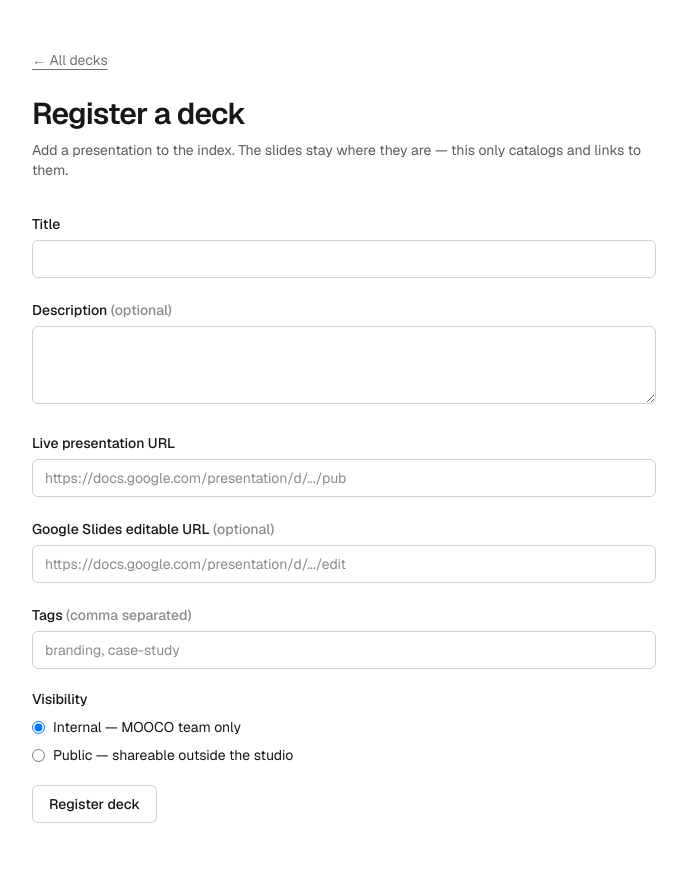
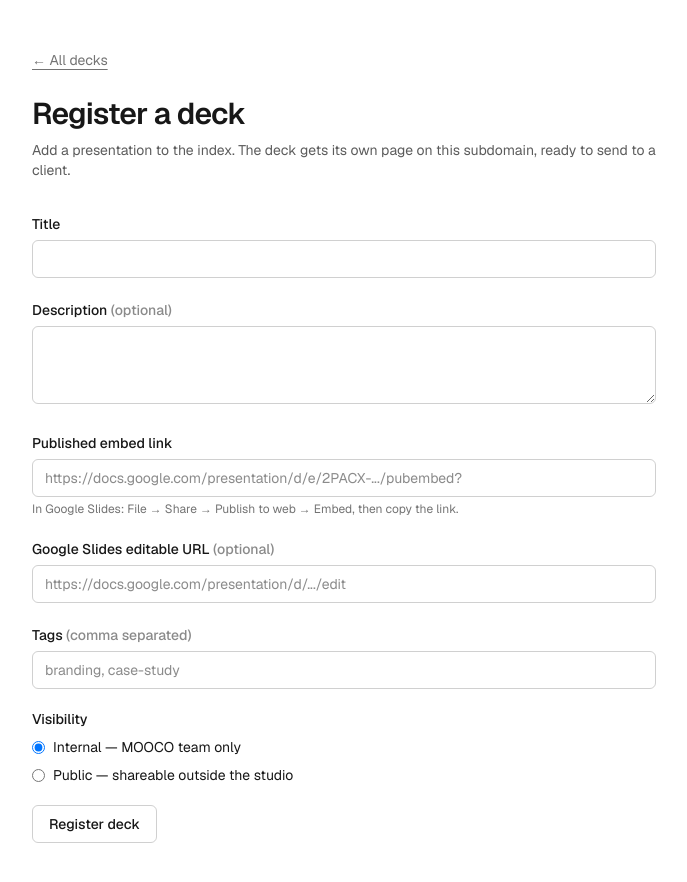
Before and after one commit to mooco-studio-org/mooco-deck-manager, a Next.js app: page /new in a window 1280 px wide. Shown: the top 882 px of the page, without its empty margins (296-983 px from the left). Built offline with nearby package versions, Linux system fonts and the light colour scheme.

Commit message:
feat: serve each deck as a full-screen wrapper on its own URL

```diff
--- /dev/null
+++ b/app/[slug]/layout.tsx
@@ -0,0 +1,11 @@
+// The deck wrapper is what gets sent to clients: a bare full-bleed frame on the same
+// dark ground the presentations themselves use, with no index chrome around it. The
+// colours are pinned rather than inherited because the viewer's browser may be in light
+// mode, and the index palette would render dark text on this dark background.
+export default function PresentationLayout({ children }: LayoutProps<"/[slug]">) {
+  return (
+    <div className="fixed inset-0 overflow-hidden bg-[#1c1c1c] text-[#ededed]">
+      {children}
+    </div>
+  );
+}
--- a/app/[slug]/page.tsx
+++ b/app/[slug]/page.tsx
@@ -1,14 +1,7 @@
-import Link from "next/link";
 import { notFound } from "next/navigation";
 import type { Metadata } from "next";
 import { getViewer } from "@/lib/viewer";
 import { getPresentationBySlug } from "@/lib/presentations";
-
-const dateFormat = new Intl.DateTimeFormat("en", {
-  year: "numeric",
-  month: "long",
-  day: "numeric",
-});
 
 export async function generateMetadata({
   params,
@@ -35,79 +28,12 @@ export default async function PresentationPage({ params }: PageProps<"/[slug]">)
   }
 
   return (
-    <main className="mx-auto w-full max-w-3xl px-6 py-12">
-      <Link
-        href="/"
-        className="text-sm underline underline-offset-4 opacity-60 hover:opacity-100"
-      >
-        ← All decks
-      </Link>
-
-      <h1 className="mt-6 text-3xl font-semibold tracking-tight">
-        {presentation.title}
-      </h1>
-
-      {presentation.description && (
-        <p className="mt-2 opacity-70">{presentation.description}</p>
-      )}
-
-      <div className="mt-6 flex flex-wrap gap-3">
-        <a
-          href={presentation.liveUrl}
-          target="_blank"
-          rel="noreferrer"
-          className="rounded-md border border-current/20 px-4 py-2 text-sm font-medium transition hover:bg-current/5"
-        >
-          Open presentation
-        </a>
-        {presentation.editorUrl && (
-          <a
-            href={presentation.editorUrl}
-            target="_blank"
-            rel="noreferrer"
-            className="rounded-md border border-current/20 px-4 py-2 text-sm font-medium transition hover:bg-current/5"
-          >
-            Open in Google Slides
-          </a>
-        )}
-      </div>
-
-      <dl className="mt-10 grid gap-x-8 gap-y-4 border-t border-current/10 pt-6 text-sm sm:grid-cols-2">
-        <div>
-          <dt className="opacity-60">Tags</dt>
-          <dd className="mt-1 flex flex-wrap gap-2">
-            {presentation.tags.map((tag) => (
-              <Link
-                key={tag}
-                href={{ pathname: "/", query: { tag } }}
-                className="rounded-full border border-current/20 px-3 py-1 text-xs opacity-70 transition hover:opacity-100"
-              >
-                {tag}
-              </Link>
-            ))}
-          </dd>
-        </div>
-        <div>
-          <dt className="opacity-60">Visibility</dt>
-          <dd className="mt-1">
-            {presentation.visibility === "public"
-              ? "Public — shareable outside the studio"
-              : "Internal — MOOCO team only"}
-          </dd>
-        </div>
-        <div>
-          <dt className="opacity-60">Added</dt>
-          <dd className="mt-1">
-            {dateFormat.format(new Date(presentation.createdAt))}
-          </dd>
-        </div>
-        <div>
-          <dt className="opacity-60">Last updated</dt>
-          <dd className="mt-1">
-            {dateFormat.format(new Date(presentation.updatedAt))}
-          </dd>
-        </div>
-      </dl>
-    </main>
+    <iframe
+      title={presentation.title}
+      src={presentation.embedUrl}
+      allow="autoplay; fullscreen"
+      allowFullScreen
+      className="fixed inset-0 h-full w-full border-0 bg-[#1c1c1c]"
+    />
   );
 }
--- a/app/new/actions.ts
+++ b/app/new/actions.ts
@@ -33,7 +33,7 @@ export async function registerPresentation(
   }
 
   const title = readText(formData, "title");
-  const liveUrl = readText(formData, "liveUrl");
+  const embedUrl = readText(formData, "embedUrl");
   const editorUrl = readText(formData, "editorUrl");
   const description = readText(formData, "description");
   const visibility = readText(formData, "visibility") as Visibility;
@@ -42,10 +42,14 @@ export async function registerPresentation(
   if (!title) {
     errors.title = "A title is required.";
   }
-  if (!liveUrl) {
-    errors.liveUrl = "A link to the live presentation is required.";
-  } else if (!URL.canParse(liveUrl)) {
-    errors.liveUrl = "This does not look like a valid URL.";
+  if (!embedUrl) {
+    errors.embedUrl = "The published embed link is required.";
+  } else if (!URL.canParse(embedUrl)) {
+    errors.embedUrl = "This does not look like a valid URL.";
+  } else if (embedUrl.includes("/edit")) {
+    // Pasting the editor link here renders a Google sign-in wall for clients.
+    errors.embedUrl =
+      "That is the editor link. Use File → Share → Publish to web → Embed and paste the pubembed link.";
   }
   if (editorUrl && !URL.canParse(editorUrl)) {
     errors.editorUrl = "This does not look like a valid URL.";
@@ -62,7 +66,7 @@ export async function registerPresentation(
     {
       title,
       description: description || null,
-      liveUrl,
+      embedUrl,
       editorUrl: editorUrl || null,
       tags: parseTags(readText(formData, "tags")),
       visibility,
--- a/app/new/form.tsx
+++ b/app/new/form.tsx
@@ -50,18 +50,21 @@ export function NewPresentationForm() {
       </div>
 
       <div>
-        <label htmlFor="liveUrl" className="text-sm font-medium">
-          Live presentation URL
+        <label htmlFor="embedUrl" className="text-sm font-medium">
+          Published embed link
         </label>
         <input
-          id="liveUrl"
-          name="liveUrl"
+          id="embedUrl"
+          name="embedUrl"
           type="url"
           required
-          placeholder="https://docs.google.com/presentation/d/.../pub"
+          placeholder="https://docs.google.com/presentation/d/e/2PACX-.../pubembed?"
           className={`mt-1 ${fieldClass}`}
         />
-        <FieldError message={state.errors.liveUrl} />
+        <p className="mt-1 text-xs opacity-60">
+          In Google Slides: File → Share → Publish to web → Embed, then copy the link.
+        </p>
+        <FieldError message={state.errors.embedUrl} />
       </div>
 
       <div>
--- a/app/new/page.tsx
+++ b/app/new/page.tsx
@@ -18,8 +18,8 @@ export default function NewPresentationPage() {
 
       <h1 className="mt-6 text-3xl font-semibold tracking-tight">Register a deck</h1>
       <p className="mt-2 text-sm opacity-70">
-        Add a presentation to the index. The slides stay where they are — this only
-        catalogs and links to them.
+        Add a presentation to the index. The deck gets its own page on this subdomain,
+        ready to send to a client.
       </p>
 
       <NewPresentationForm />
--- a/app/page.tsx
+++ b/app/page.tsx
@@ -112,7 +112,7 @@ export default async function Home({ searchParams }: PageProps<"/">) {
                 </Link>
                 <div className="flex gap-3 text-sm">
                   <a
-                    href={presentation.liveUrl}
+                    href={`/${presentation.slug}`}
                     target="_blank"
                     rel="noreferrer"
                     className="underline underline-offset-4 opacity-70 hover:opacity-100"
--- a/lib/presentations.ts
+++ b/lib/presentations.ts
@@ -6,7 +6,7 @@ export type Presentation = {
   slug: string;
   title: string;
   description: string | null;
-  liveUrl: string;
+  embedUrl: string;
   editorUrl: string | null;
   tags: string[];
   visibility: Visibility;
@@ -21,7 +21,7 @@ export type Viewer = {
 export type PresentationDraft = {
   title: string;
   description: string | null;
-  liveUrl: string;
+  embedUrl: string;
   editorUrl: string | null;
   tags: string[];
   visibility: Visibility;
@@ -32,7 +32,7 @@ const seed: Presentation[] = [
     slug: "mooco-studio-credentials",
     title: "MOOCO Studio Credentials",
     description: "Who we are, what we do, and the work we are proudest of.",
-    liveUrl: "https://docs.google.com/presentation/d/1aBcCredentials/pub",
+    embedUrl: "https://docs.google.com/presentation/d/e/2PACX-1vTcredentials0aBc/pubembed?",
     editorUrl: "https://docs.google.com/presentation/d/1aBcCredentials/edit",
     tags: ["credentials", "studio"],
     visibility: "public",
@@ -43,7 +43,7 @@ const seed: Presentation[] = [
     slug: "brand-strategy-framework",
     title: "Brand Strategy Framework",
     description: "The method we walk clients through in the discovery phase.",
-    liveUrl: "https://docs.google.com/presentation/d/2dEfBrand/pub",
+    embedUrl: "https://docs.google.com/presentation/d/e/2PACX-1vTbrand0dEf/pubembed?",
     editorUrl: "https://docs.google.com/presentation/d/2dEfBrand/edit",
     tags: ["strategy", "branding", "method"],
     visibility: "public",
@@ -54,7 +54,7 @@ const seed: Presentation[] = [
     slug: "2026-rate-card",
     title: "2026 Rate Card",
     description: "Internal pricing reference. Not for client distribution.",
-    liveUrl: "https://docs.google.com/presentation/d/3ghRates/pub",
+    embedUrl: "https://docs.google.com/presentation/d/e/2PACX-1vTrates0ghI/pubembed?",
     editorUrl: "https://docs.google.com/presentation/d/3ghRates/edit",
     tags: ["pricing"],
     visibility: "internal",
@@ -65,7 +65,7 @@ const seed: Presentation[] = [
     slug: "motion-reel-q2",
     title: "Motion Reel Q2",
     description: null,
-    liveUrl: "https://docs.google.com/presentation/d/4ijMotion/pub",
+    embedUrl: "https://docs.google.com/presentation/d/e/2PACX-1vTmotion0ijK/pubembed?",
     editorUrl: null,
     tags: ["motion", "reel", "showcase"],
     visibility: "public",
@@ -76,7 +76,7 @@ const seed: Presentation[] = [
     slug: "onboarding-new-designers",
     title: "Onboarding New Designers",
     description: "Everything a designer needs in their first two weeks.",
-    liveUrl: "https://docs.google.com/presentation/d/5klOnboarding/pub",
+    embedUrl: "https://docs.google.com/presentation/d/e/2PACX-1vTonboarding0klM/pubembed?",
     editorUrl: "https://docs.google.com/presentation/d/5klOnboarding/edit",
     tags: ["onboarding", "team"],
     visibility: "internal",
@@ -87,7 +87,7 @@ const seed: Presentation[] = [
     slug: "packaging-case-studies",
     title: "Packaging Case Studies",
     description: "Six packaging projects, with results.",
-    liveUrl: "https://docs.google.com/presentation/d/6mnPackaging/pub",
+    embedUrl: "https://docs.google.com/presentation/d/e/2PACX-1vTpackaging0mnO/pubembed?",
     editorUrl: "https://docs.google.com/presentation/d/6mnPackaging/edit",
     tags: ["packaging", "case-study", "showcase"],
     visibility: "public",
```
Also changed, not shown: 1 other file (tests, documents, lock files or other folders).
